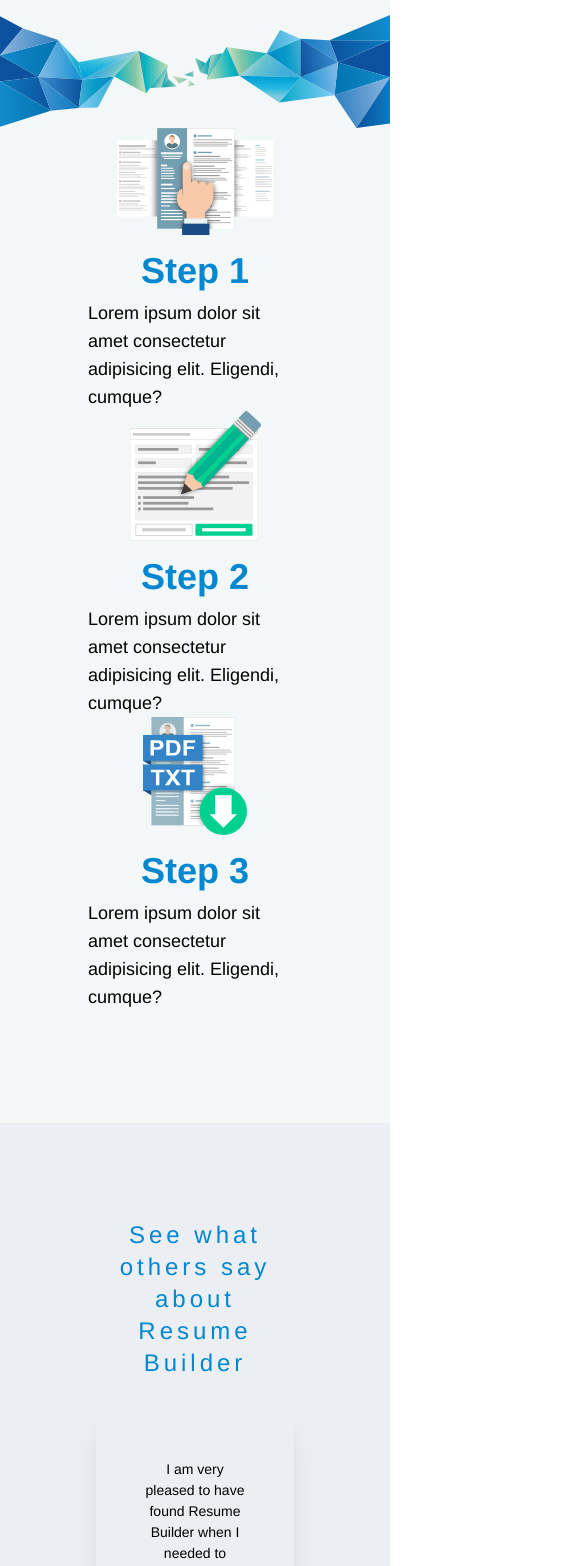
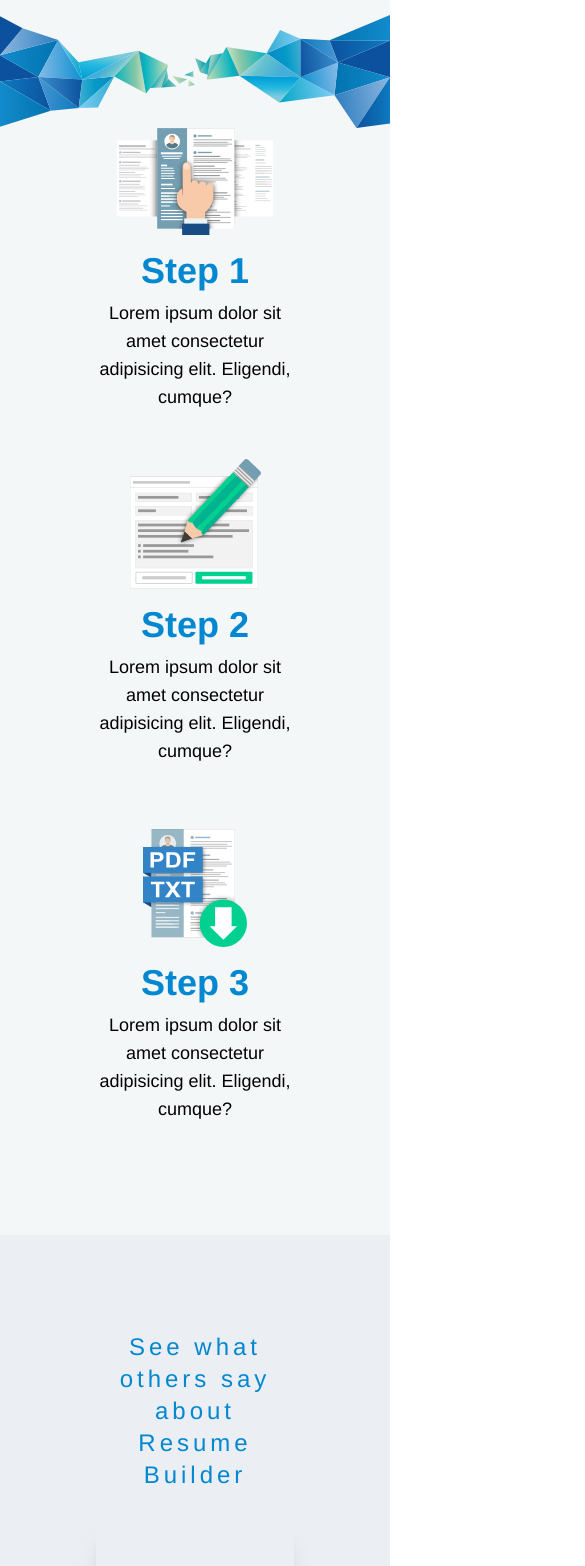
Before and after one commit to abdulawalsuhail/Reasume_Builder_0.6_Client, a React (Create React App) app: page / in a window 390 px wide. Shown: the part 8020-9586 px from the top of the page, 585 px wide, since content can reach past the window. Built offline with nearby package versions, Linux system fonts and the light colour scheme; a web font is replaced by a local one.

Commit message:
some style changes

```diff
--- a/src/Pages/Home/Guideline/Guideline.js
+++ b/src/Pages/Home/Guideline/Guideline.js
@@ -14,20 +14,20 @@
                 <img className='w-1/2' src={img_2} alt="" />
             </div>
             <div className='grid grid-cols-1 md:grid-cols-3 mx-16 pb-28'>
-                <div>
+                <div className='mb-12 md:mb-0'>
                     <img className='mx-auto' style={{width:"60%"}} src={img_3} alt="" srcset="" />
                     <h1 className='text-center pt-4 pb-2 text-4xl font-semibold text-secondary'>Step 1</h1>
-                    <p className='px-6 mx-auto text-lg'>Lorem ipsum dolor sit amet consectetur adipisicing elit. Eligendi, cumque?</p>
+                    <p className='px-6 mx-auto text-lg text-center'>Lorem ipsum dolor sit amet consectetur adipisicing elit. Eligendi, cumque?</p>
                 </div>
-                <div>
+                <div className='mb-16 md:mb-0'>
                     <img className='mx-auto' style={{width:"50%"}} src={img_4} alt="" srcset="" />
                     <h1 className='text-center pt-4 pb-2 text-4xl font-semibold text-secondary'>Step 2</h1>
-                    <p className='px-6 mx-auto text-lg'>Lorem ipsum dolor sit amet consectetur adipisicing elit. Eligendi, cumque?</p>
+                    <p className='px-6 mx-auto text-lg text-center'>Lorem ipsum dolor sit amet consectetur adipisicing elit. Eligendi, cumque?</p>
                 </div>
                 <div>
                     <img className='mx-auto' style={{width:"40%"}} src={img_5} alt="" srcset="" />
                     <h1 className='text-center pt-4 pb-2 text-4xl font-semibold text-secondary'>Step 3</h1>
-                    <p className='px-6 mx-auto text-lg'>Lorem ipsum dolor sit amet consectetur adipisicing elit. Eligendi, cumque?</p>
+                    <p className='px-6 mx-auto text-lg text-center'>Lorem ipsum dolor sit amet consectetur adipisicing elit. Eligendi, cumque?</p>
                 </div>
 
             </div>
--- a/src/Pages/Home/Review/Review.js
+++ b/src/Pages/Home/Review/Review.js
@@ -14,7 +14,7 @@
                 <h1
                     style={{letterSpacing:"4px"}}
                     className='text-center text-2xl text-secondary mb-8'>See what others say about Resume Builder</h1>
-                <div className='grid grid-cols-1 md:grid-cols-2 gap-4 mb-12'>
+                <div className='grid grid-cols-1 md:grid-cols-2 gap-8 md:gap-4 mb-12'>
                     <div className='shadow-xl p-12'>
                         <div>
                             <p className='text-center'>I am very pleased to have found Resume Builder when I needed to update my resume. A lot had happened since the last time I had been looking for a job and I also wanted a nicer layout. Everything was simple and straightforward and there were some great templates to choose from. The final result with my resume turned out well.</p>
@@ -55,11 +55,11 @@
 
                 </div>
             </div>
-            <div className='w-2/3 mx-auto flex justify-around items-center py-12'>
-                <img className='w-32' src={image_3} alt="" srcset="" />
-                <img className='w-32' src={image_4} alt="" srcset="" />
-                <img className='w-48' src={image_5} alt="" srcset="" />
-                <img className='w-36' src={image_6} alt="" srcset="" />
+            <div className='w-2/3 mx-auto flex justify-around items-center py-6 md:py-12 shadow-lg'>
+                <img className='w-16 md:w-32' src={image_3} alt="" srcset="" />
+                <img className='w-16 md:w-32' src={image_4} alt="" srcset="" />
+                <img className='w-16 md:w-48' src={image_5} alt="" srcset="" />
+                <img className='w-16 md:w-36' src={image_6} alt="" srcset="" />
             </div>
         </div>
     );
```
